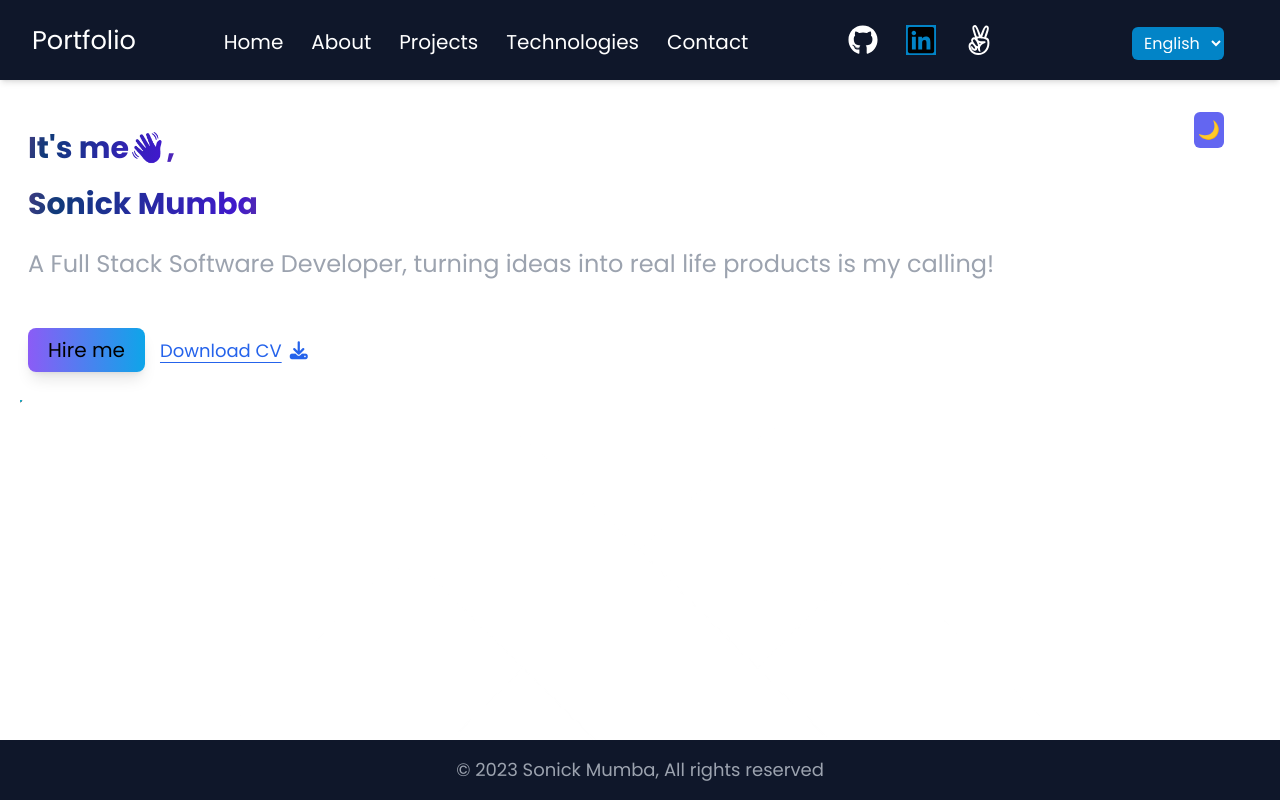
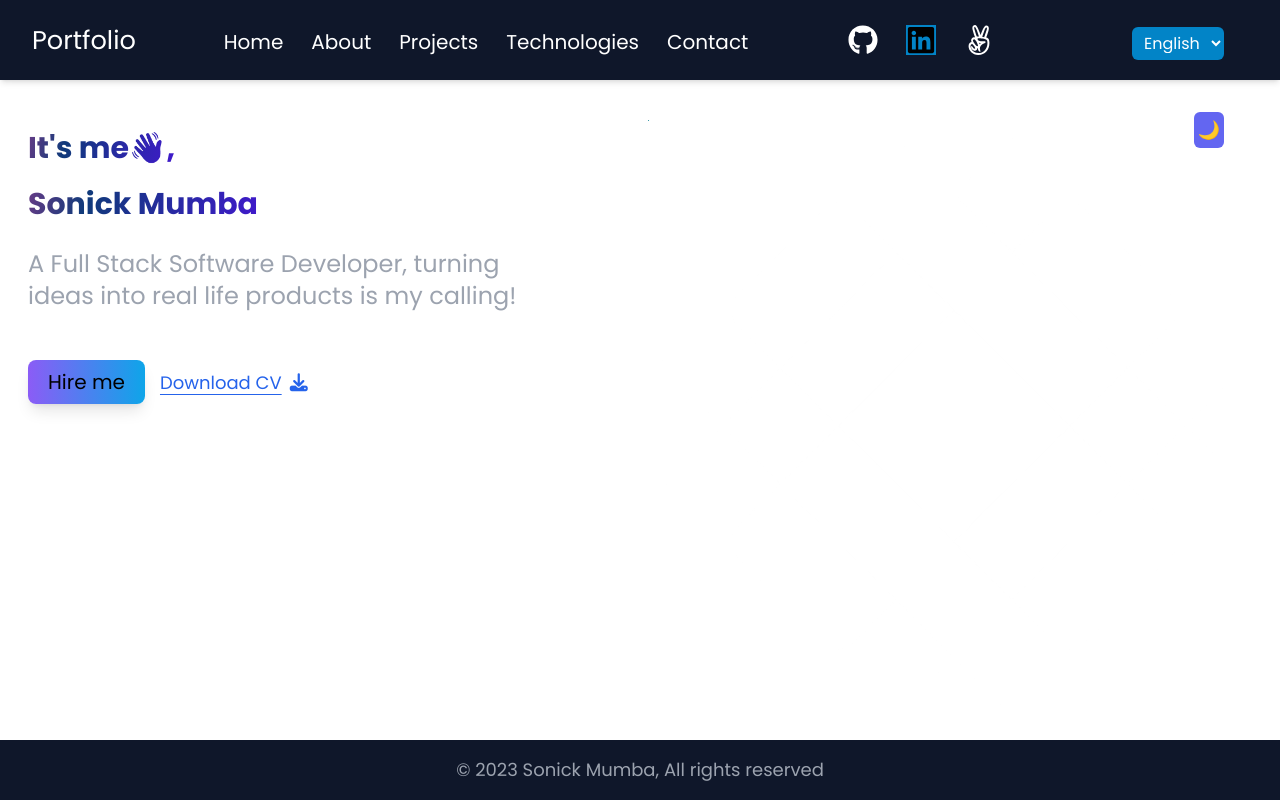
Before and after one commit to Sonickmumba/sonick-portifolio, a React (Vite) app: page / in a window 1280 px wide. Shown: the top 800 px of the page. Built offline with nearby package versions, Linux system fonts and the light colour scheme.

Commit message:
More update on the desktop version

```diff
--- a/src/components/main/AnimatedSVG.jsx
+++ b/src/components/main/AnimatedSVG.jsx
@@ -2,9 +2,9 @@
 
 const AnimatedSVG = () => {
   return (
-    <div className="svg-container">
+    <div className="svg-container md:w-1/2">
       <svg
-        className="BgAnimation__svg"
+        className="BgAnimation__svg md:w-full md:m-auto"
         viewBox="0 0 602 602"
         fill="none"
         xmlns="http://www.w3.org/2000/svg"
--- a/src/components/main/Home.jsx
+++ b/src/components/main/Home.jsx
@@ -6,9 +6,8 @@ import AnimatedSVG from "./AnimatedSVG";
 const Home = () => {
   return (
     <>
-      {/* <div className="now-header"> */}
-      <>
-        <div className="top-section" id="home">
+      <div className="md:flex md:flex-row md:gap-4 md:justify-between">
+        <div className="top-section md:w-1/2" id="home">
           <section className="introduction">
             <h2 className="my-name">It&apos;s me👋, </h2>
             <h2 className="my-name">Sonick Mumba</h2>
@@ -33,8 +32,7 @@ const Home = () => {
           </section>
         </div>
         <AnimatedSVG />
-      {/* </div> */}
-      </>
+      </div>
     </>
   );
 };
```
